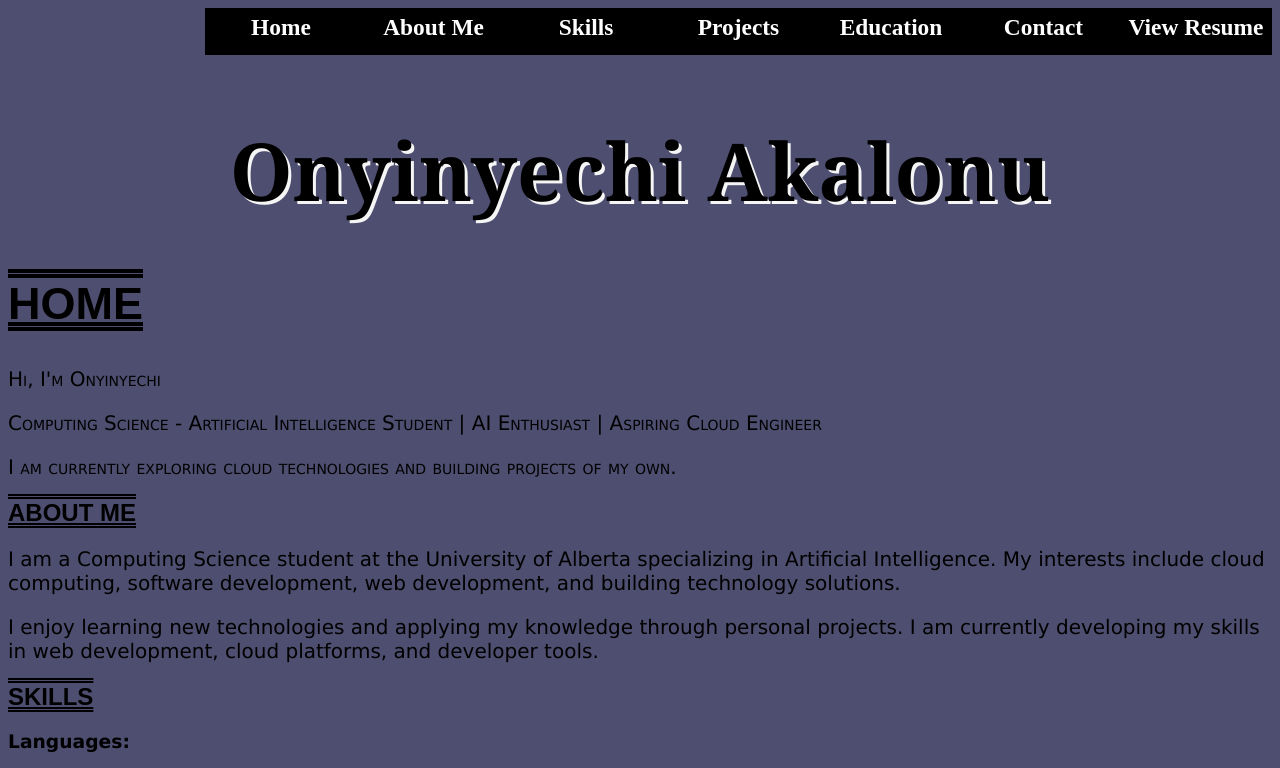
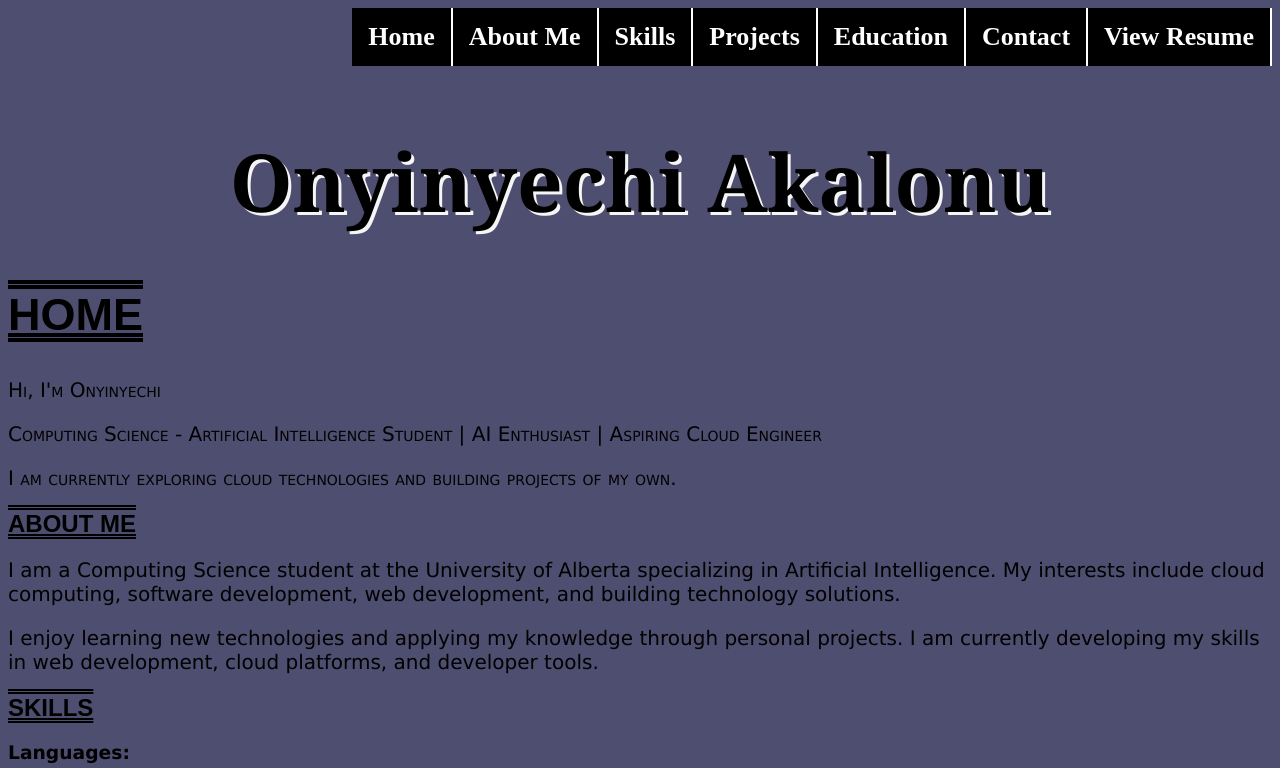
Before and after one commit to oakalonu-sudo/portfolio-website, a plain HTML site: page index.html in a window 1280 px wide. Shown: the top 768 px of the page. Drawn offline with Linux system fonts and the light colour scheme; a web font is replaced by a local one.

Commit message:
Update stylesheet with today's changes

```diff
--- a/index.html
+++ b/index.html
@@ -10,14 +10,15 @@
 
 
     <nav>
-        <a href="#home" class="nav">Home</a>
-        <a href="#aboutme" class="nav">About Me</a>
-        <a href="#skills" class="nav">Skills</a>
-        <a href="#projects" class="nav">Projects</a>
-        <a href="#education" class="nav">Education</a>
-        <a href="#contact" class="nav">Contact</a>
-        <a href="resume.pdf" class="nav">View Resume</a>
-
+        <ul class="nav">
+        <li><a href="#home">Home</a></li>
+        <li><a href="#aboutme">About Me</a></li>
+        <li><a href="#skills">Skills</a></li>
+        <li><a href="#projects">Projects</a></li>
+        <li><a href="#education">Education</a></li>
+        <li><a href="#contact">Contact</a></li>
+        <li><a href="resume.pdf">View Resume</a></li>
+        </ul>
     </nav>
 
 
--- a/style.css
+++ b/style.css
@@ -2,25 +2,33 @@ body {background-color:rgb(78, 78, 112);
 
       }
 
-nav {font-size: 18px;
-    text-align: right;
-    text-wrap:initial;
-    padding: 2px;
-    border: 2px;
-    margin-bottom: 60px;
-    background-color: black;
-    float: right;
-    }
+ul.nav {list-style-type: none;
+  margin: 0;
+  padding: 0;
+  overflow: auto;
+  background-color: black;
+  float: right;
+  margin-bottom: 60px;
+  position: sticky;
+  top:0;
+}
 
-.nav {overflow-x: auto;
-    display: inline-block;
-    text-align: center;
-    padding: 4px 4px;
-    color: white;
-    text-decoration: none;
-    width: 140px;
-    height: 30px;
-    }
+ul.nav li {float: left;
+}
+
+ul.nav li a {display: block;
+  color: white;
+  text-align: center;
+  padding: 14px 16px;
+  text-decoration: none;
+  border-right: 2px solid white; }
+
+ul,nav li:last-child {
+  border-right: none; }
+
+ul.nav li a:hover {color: green;}
+
+ul.nav li a.active {background-color: red;}
 
 .home {font-size: 30px
 }
@@ -52,7 +60,7 @@ p.small {font-size: 20px;
 
 a {font-weight: bold;
    font-size: 130%;
-   color: powderblue;
+   color: rgb(4, 56, 10);
 }
 
 a:hover {color: green;
```
